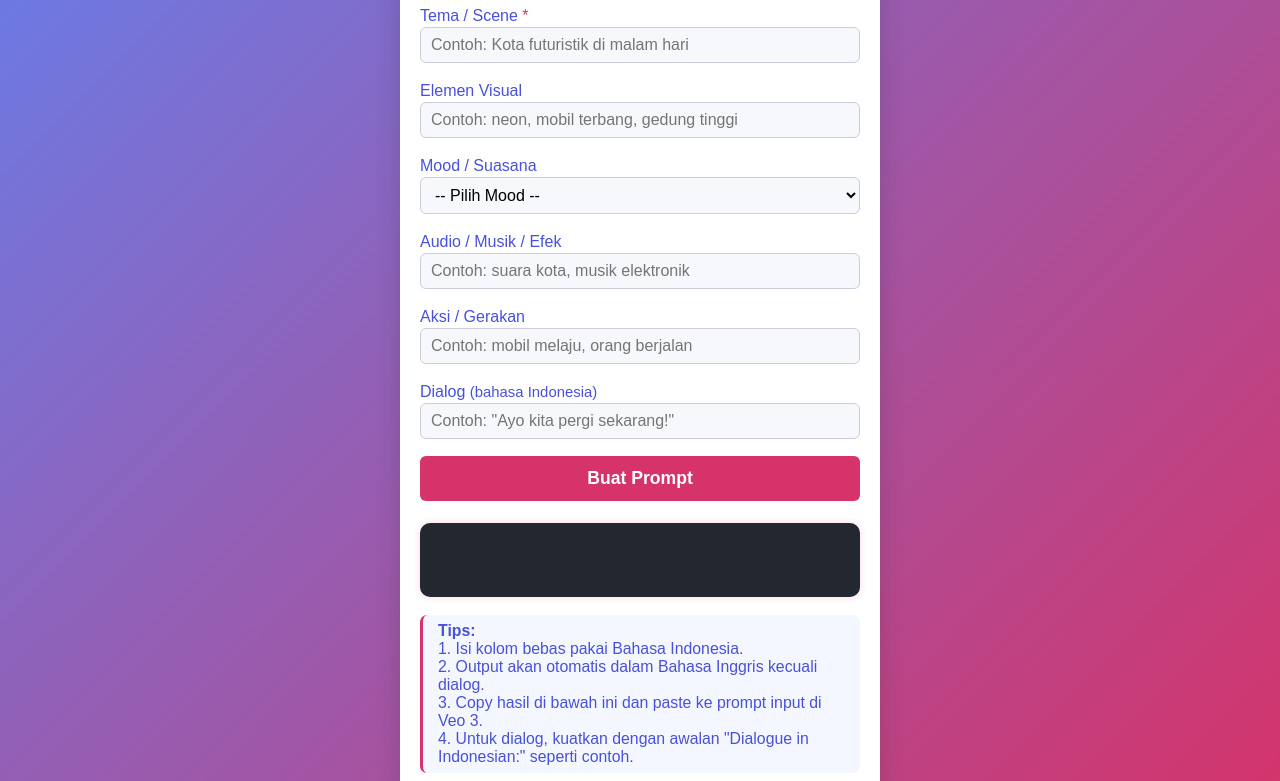
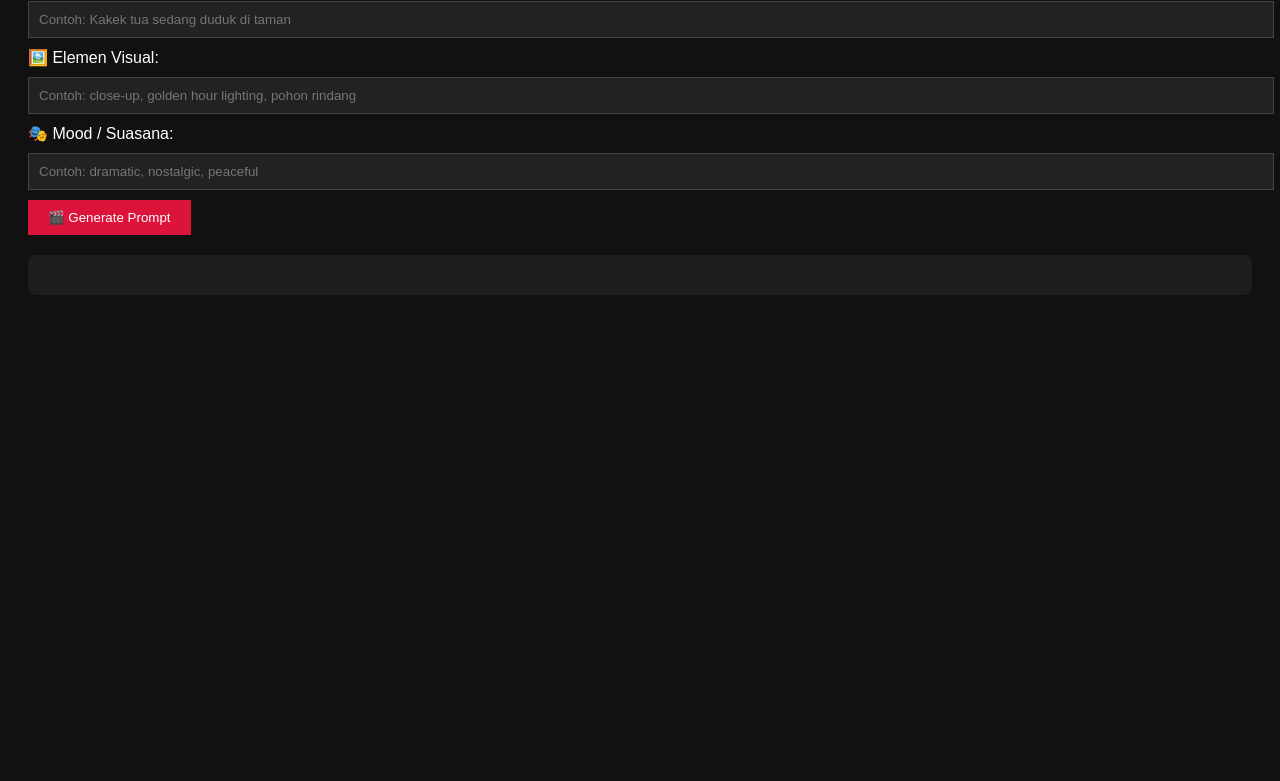
Before and after one commit to randisahara/Veo3vdmaxnew, a plain HTML site: page index.html in a window 1280 px wide. Shown: the part 137-918 px from the top of the page. After the commit the page ends 800 px from the top, so only its background shows below. Drawn offline with Linux system fonts and the light colour scheme.

Commit message:
Update index.html

```diff
--- a/index.html
+++ b/index.html
@@ -2,133 +2,55 @@
 <html lang="id">
 <head>
   <meta charset="UTF-8" />
-  <meta name="viewport" content="width=device-width, initial-scale=1" />
-  <title>Prompt generator veo 3 by Vdmax ai studio</title>
+  <meta name="viewport" content="width=device-width, initial-scale=1.0"/>
+  <title>Veo Prompt Generator</title>
   <style>
     body {
-      background: linear-gradient(135deg, #667eea, #d53369);
-      font-family: Arial, sans-serif;
-      min-height: 100vh;
-      margin: 0;
-      padding: 0;
-      display: flex;
-      align-items: flex-start;
-      justify-content: center;
-    }
-    .container {
-      margin: 32px 0;
-      background: #fff;
-      border-radius: 12px;
-      max-width: 440px;
-      width: 100%;
-      padding: 24px 20px 20px 20px;
-      box-shadow: 0 8px 24px #23272f35;
-    }
-    h1 {
-      color: #d53369;
-      text-align: center;
-      margin-bottom: 22px;
-      font-size: 1.35rem;
-      letter-spacing: 0.02em;
-      font-weight: 700;
-    }
-    label {
-      display: block;
-      margin-top: 12px;
-      margin-bottom: 2px;
-      color: #4851db;
-      font-size: 1rem;
+      font-family: sans-serif;
+      background: #111;
+      color: #fff;
+      padding: 20px;
     }
     input, select, textarea {
       width: 100%;
-      padding: 8px 10px;
-      border-radius: 6px;
-      border: 1px solid #ccd;
-      margin-bottom: 7px;
-      background: #f6f8fc;
-      font-size: 1rem;
-      box-sizing: border-box;
-      font-family: inherit;
+      padding: 10px;
+      margin: 10px 0;
+      background: #222;
+      border: 1px solid #444;
+      color: #fff;
     }
-    textarea { min-height: 44px; resize: vertical; }
     button {
-      margin-top: 10px;
-      width: 100%;
-      background: #d53369;
-      color: #fff;
+      padding: 10px 20px;
+      background: crimson;
       border: none;
-      border-radius: 6px;
-      font-size: 1.1rem;
-      font-weight: 600;
-      padding: 12px 0 12px 0;
+      color: white;
       cursor: pointer;
-      transition: background 0.15s;
     }
-    button:hover { background: #b22a57; }
-    .output {
-      padding: 12px;
-      margin-top: 22px;
-      border-radius: 10px;
-      background: #23272f;
-      color: #fff;
-      min-height: 50px;
-      font-size: 1.1rem;
+    #output {
+      margin-top: 20px;
       white-space: pre-wrap;
-      font-family: 'JetBrains Mono', 'Consolas', 'monospace', 'Arial';
-      word-break: break-word;
-      box-shadow: 0 0 7px #d5336933;
-    }
-    .info {
-      margin-top: 18px;
-      color: #4851db;
-      background: #f4f7ff;
-      border-left: 3px solid #d53369;
-      padding: 7px 15px;
-      border-radius: 7px;
-      font-size: 0.99rem;
+      background: #1e1e1e;
+      padding: 20px;
+      border-radius: 8px;
     }
   </style>
 </head>
 <body>
-  <div class="container">
-    <h1>Prompt generator veo 3 by Vdmax ai studio</h1>
-    <form id="promptForm" autocomplete="off">
-      <label for="theme">Tema / Scene <span style="color:#d53369">*</span></label>
-      <input id="theme" required placeholder="Contoh: Kota futuristik di malam hari" />
 
-      <label for="visuals">Elemen Visual</label>
-      <input id="visuals" placeholder="Contoh: neon, mobil terbang, gedung tinggi" />
+  <h1>🎥 Veo 3 Prompt Generator</h1>
 
-      <label for="mood">Mood / Suasana</label>
-      <select id="mood">
-        <option value="">-- Pilih Mood --</option>
-        <option value="dramatic">Dramatic</option>
-        <option value="peaceful">Peaceful</option>
-        <option value="energetic">Energetic</option>
-        <option value="cheerful">Cheerful</option>
-        <option value="mysterious">Mysterious</option>
-      </select>
+  <label for="scenario">🧓 Skenario:</label>
+  <input type="text" id="scenario" placeholder="Contoh: Kakek tua sedang duduk di taman"/>
 
-      <label for="audio">Audio / Musik / Efek</label>
-      <input id="audio" placeholder="Contoh: suara kota, musik elektronik" />
+  <label for="visual">🖼️ Elemen Visual:</label>
+  <input type="text" id="visual" placeholder="Contoh: close-up, golden hour lighting, pohon rindang"/>
 
-      <label for="actions">Aksi / Gerakan</label>
-      <input id="actions" placeholder="Contoh: mobil melaju, orang berjalan" />
+  <label for="mood">🎭 Mood / Suasana:</label>
+  <input type="text" id="mood" placeholder="Contoh: dramatic, nostalgic, peaceful"/>
 
-      <label for="dialogue">Dialog <span style="font-weight:400;font-size:0.93em;">(bahasa Indonesia)</span></label>
-      <input id="dialogue" placeholder='Contoh: "Ayo kita pergi sekarang!"' />
+  <button onclick="generatePrompt()">🎬 Generate Prompt</button>
 
-      <button type="button" id="generateBtn">Buat Prompt</button>
-    </form>
-    <div id="output" class="output"></div>
-    <div class="info">
-      <b>Tips:</b> <br>
-      1. Isi kolom bebas pakai Bahasa Indonesia.<br>
-      2. Output akan otomatis dalam Bahasa Inggris kecuali dialog.<br>
-      3. Copy hasil di bawah ini dan paste ke prompt input di Veo 3.<br>
-      4. Untuk dialog, kuatkan dengan awalan "Dialogue in Indonesian:" seperti contoh.
-    </div>
-  </div>
+  <div id="output"></div>
 
   <script>
     async function translateText(text) {
@@ -144,46 +66,41 @@
             format: "text"
           })
         });
+
         const data = await response.json();
+
+        console.log("Translating:", text, "=>", data.translatedText);
+
+        if (!data.translatedText || data.translatedText.toLowerCase().trim() === text.toLowerCase().trim()) {
+          throw new Error("Terjemahan gagal atau sama dengan input.");
+        }
+
         return data.translatedText;
       } catch (err) {
-        console.error("Translation error:", err);
-        return text;
+        console.warn("Gagal translate:", text, "\nError:", err.message);
+        return `[WARNING: Gagal translate] ${text}`;
       }
     }
 
-    document.getElementById('generateBtn').onclick = async function() {
-      const theme = document.getElementById('theme').value.trim();
-      const visuals = document.getElementById('visuals').value.trim();
-      const mood = document.getElementById('mood').value.trim();
-      const audio = document.getElementById('audio').value.trim();
-      const actions = document.getElementById('actions').value.trim();
-      const dialogue = document.getElementById('dialogue').value.trim();
+    async function generatePrompt() {
+      const scenarioInput = document.getElementById("scenario").value;
+      const visualInput = document.getElementById("visual").value;
+      const moodInput = document.getElementById("mood").value;
 
-      if (!theme) {
-        document.getElementById('output').textContent = 'Kolom Tema/Scene wajib diisi!';
-        return;
-      }
+      const scenario = await translateText(scenarioInput);
+      const visual = await translateText(visualInput);
+      const mood = await translateText(moodInput);
 
-      document.getElementById('output').textContent = 'Generating and translating...';
+      const prompt =
+`Create an 8-second high-definition video using Veo 3 AI.
+Scenario: ${scenario}.
+Visual elements: ${visual}.
+Mood: ${mood}.
+Lighting: cinematic lighting, high contrast.
+Camera: smooth tracking shot.
+Style: realistic.`
 
-      const [themeEn, visualsEn, audioEn, actionsEn] = await Promise.all([
-        translateText(theme),
-        translateText(visuals),
-        translateText(audio),
-        translateText(actions)
-      ]);
-
-      let prompt = `Create an 8-second high-definition video using Veo 3 AI.\nScenario: ${themeEn}.`;
-      if (visualsEn) prompt += `\nVisual elements: ${visualsEn}.`;
-      if (mood) prompt += `\nMood: ${mood}.`;
-      if (actionsEn) prompt += `\nActions: ${actionsEn}.`;
-      if (dialogue) prompt += `\nDialogue in Indonesian: "${dialogue}".`;
-      if (audioEn) prompt += `\nAudio/music/effects: ${audioEn}.`;
-
-      prompt += `\n\nCinematic, realistic lighting, smooth camera motion, precise lipsync and character animation. Make sure the scene feels immersive and visually stunning.`;
-
-      document.getElementById('output').textContent = prompt;
+      document.getElementById("output").innerText = prompt;
     }
   </script>
 </body>
```
